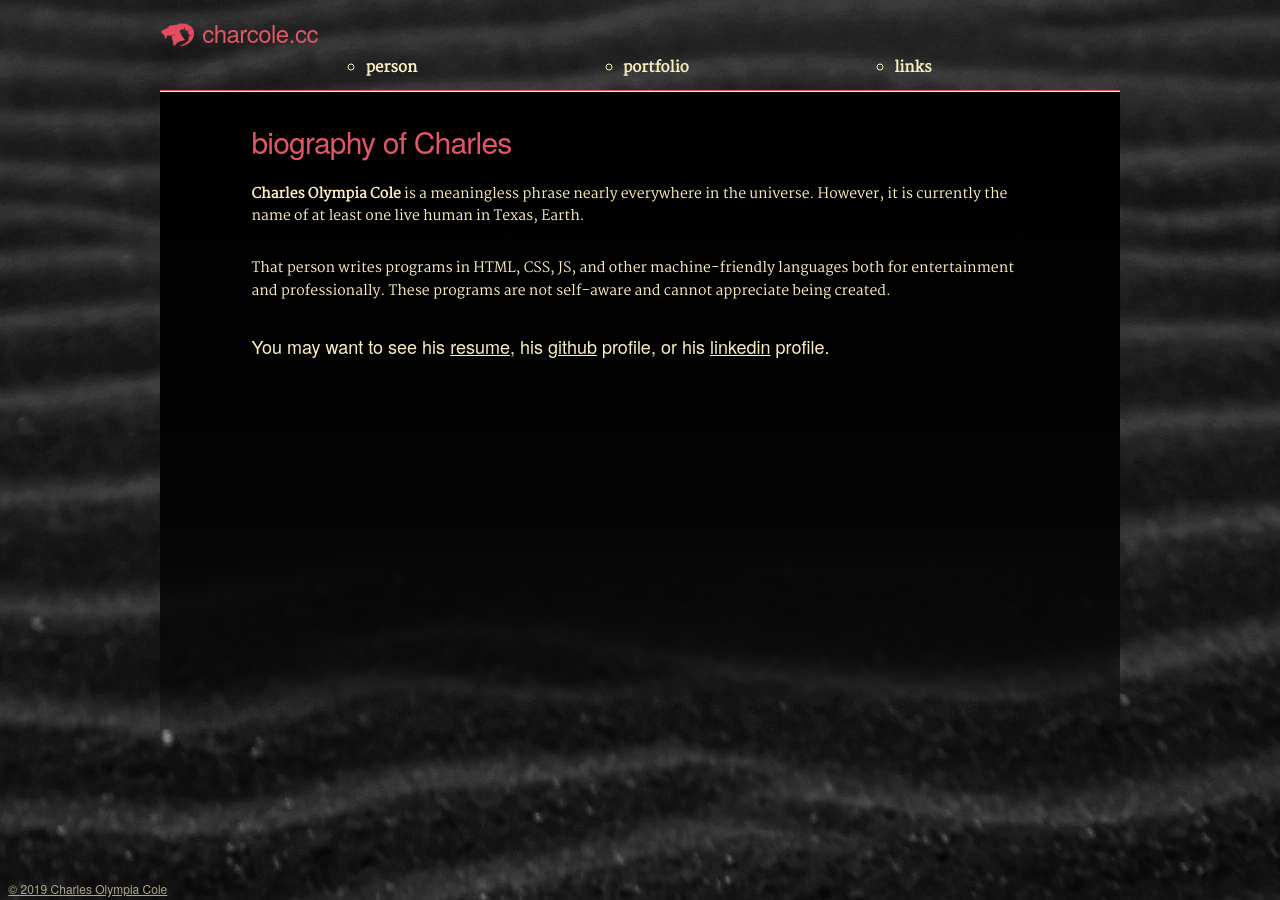
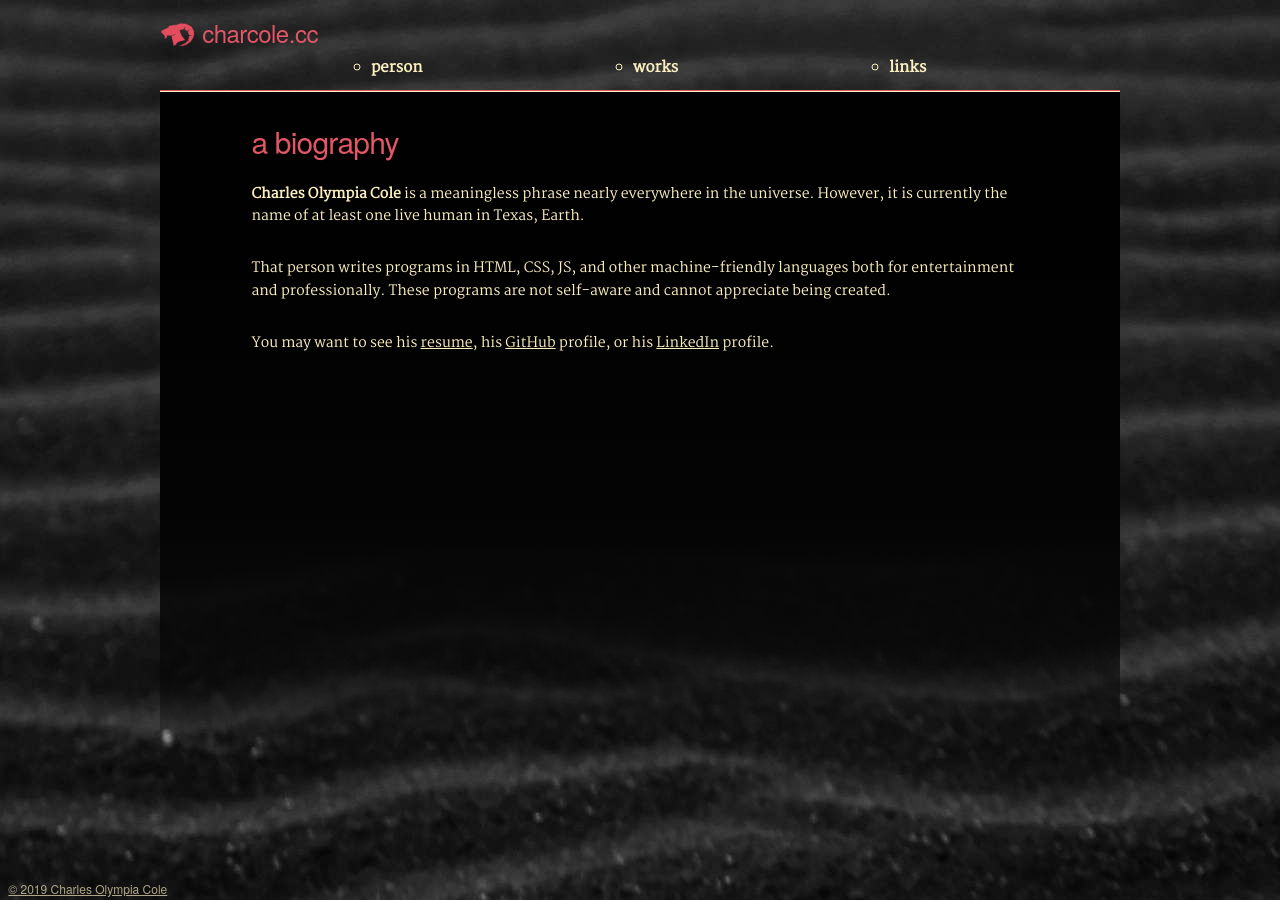
Before and after one commit to char-cole/char-cole.github.io, a Jekyll site: the page built from bio.html, in a window 1280 px wide. Built offline with Jekyll 4.4.1, drawn with Linux system fonts in a browser that asks for light colours; some web fonts are replaced.

Commit message:
other content changes

```diff
--- a/_layouts/default.html
+++ b/_layouts/default.html
@@ -35,8 +35,8 @@
             </a>
           </li>
           <li>
-            <a href="/portfolio">
-              portfolio
+            <a href="/works">
+              works
             </a>
           </li>
           <li>
--- a/bio.html
+++ b/bio.html
@@ -5,7 +5,7 @@ title: bio
 
 <main class="container full-height gradient" id="bio">
   <h4 class="primary offset-by-one column">
-    biography of Charles
+    a biography
   </h4>
   <p class="serif ten columns offset-by-one">
     <span class="text-bold">Charles Olympia Cole</span> is a meaningless phrase
@@ -17,15 +17,15 @@ title: bio
     languages both for entertainment and professionally. These programs are not
     self-aware and cannot appreciate being created.
   </p>
-  <p class="ten columns offset-by-one">
+  <p class="serif ten columns offset-by-one">
     You may want to see his
     <a href="/CharlesOlympiaCole.pdf" target="_blank"
       >resume</a
     >, his
     <a href="https://github.com/char-cole" target="_blank"
-      >github</a
+      >GitHub</a
     > profile, or his <a href="https://linkedin.in/char-cole" target="_blank"
-      >linkedin</a
+      >LinkedIn</a
     >&nbsp;profile.
   </ul>
 </main>
--- a/styles/styles.css
+++ b/styles/styles.css
@@ -28,6 +28,10 @@ main#index .row p {
 .mx-auto {
   margin-left: auto;
   margin-right: auto;
+}
+
+.rounded {
+  border-radius: 1rem;
 }
 
 p.mx-auto {
@@ -140,10 +144,6 @@ h3 {
   margin-bottom: 3rem;
 }
 
-#bio p:not(.serif) {
-  font-size: 1.4rem;
-}
-
 .container.black {
   background-color: rgba(2, 3, 5, 0.813);
   box-shadow: 0 0 2rem rgba(2, 3, 5, 0.813);
@@ -165,7 +165,4 @@ h1 a img {
   main#bio.container p {
     font-size: 1.4rem;
   }
-  main#bio.container p:not(.serif) {
-    font-size: 1.8rem;
-  }
 }
--- a/portfolio.html
+++ b/works.html
@@ -1,6 +1,6 @@
 ---
 layout: default
-title: portfolio
+title: works
 ---
 
 <main class="container">
```
Also changed, not shown: about.markdown (deleted, +0 -18 lines), images/buer2.jpg (added).
